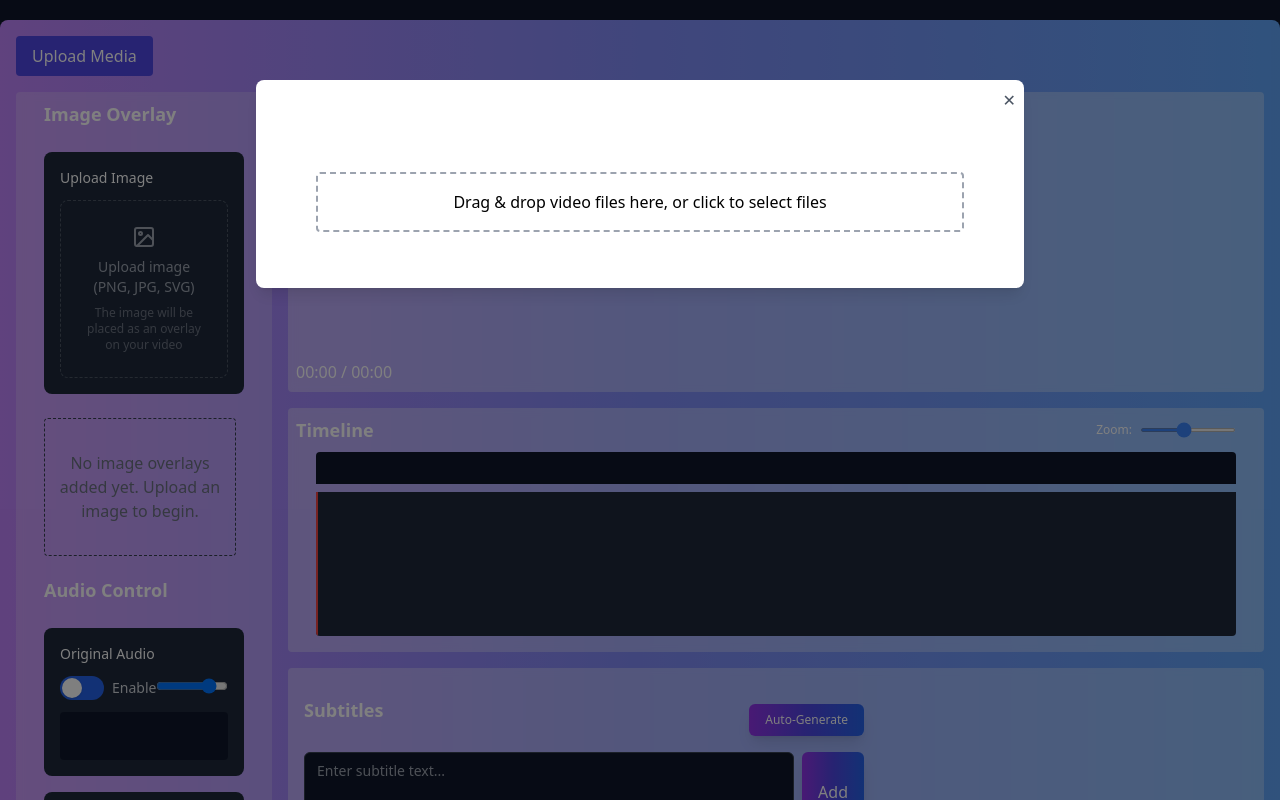
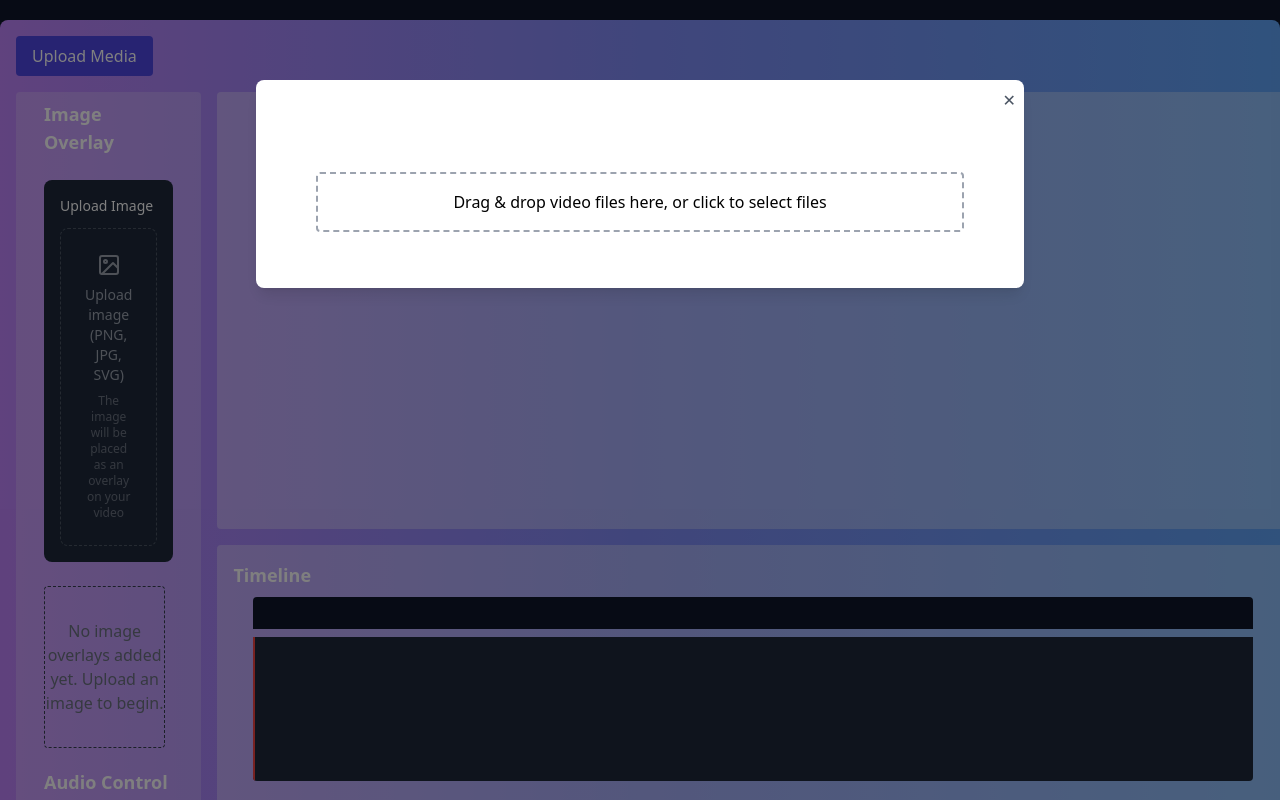
Before and after one commit to Infinity2209/Vedio-Editing-Website, a Next.js app: page / in a window 1280 px wide. Shown: the top 800 px of the page. Built offline with nearby package versions, Linux system fonts and the light colour scheme.

Commit message:
final update

```diff
--- a/app/components/video-editor/VideoEditor.tsx
+++ b/app/components/video-editor/VideoEditor.tsx
@@ -46,7 +46,7 @@ export default function VideoEditor() {
         </div>
       )}
 
-      <div className="flex flex-col h-full max-w-7xl mx-auto p-4 bg-gradient-to-r from-purple-400 via-indigo-400 to-blue-400 animate-gradient-x rounded-lg shadow-lg">
+      <div className="flex flex-col h-full max-w-8xl mx-auto p-4 bg-gradient-to-r from-purple-400 via-indigo-400 to-blue-400 animate-gradient-x rounded-lg shadow-lg">
         {/* Button to open UploadSection modal */}
         <div className="mb-4">
           <button
@@ -60,33 +60,25 @@ export default function VideoEditor() {
         {/* Main content area */}
         <div className="flex flex-1 gap-4 h-full">
           {/* Left sidebar: ImageOverlay */}
-          <aside className="w-64 bg-white bg-opacity-20 backdrop-blur-sm rounded p-2 overflow-auto gap-10">
+          <aside className="w-64 bg-white bg-opacity-20 rounded p-2 overflow-visible">
             <ImageOverlay />
             <AudioControl />
           </aside>
 
-          {/* Right main area: Preview, Timeline, and controls */}
+          {/* Right main area: Preview and Subtitles stacked */}
           <div className="flex flex-col flex-1 gap-4">
-            {/* Preview section */}
-            <main className="flex-1 bg-white bg-opacity-30 backdrop-blur-sm rounded p-2 flex flex-col">
-              <div className="flex-1 overflow-hidden rounded">
-                <Preview />
-              </div>
-
-              {/* Example usage of formatTime */}
-              <div className="text-white mt-2">
-                {formatTime(currentTime)} / {formatTime(duration)}
-              </div>
+            <main className="flex-1 bg-white bg-opacity-30 rounded p-2 flex flex-col">
+              <Preview />
             </main>
 
-            {/* Timeline section (moved from footer) */}
-            <section className="h-68 bg-white bg-opacity-30 backdrop-blur-sm rounded p-2 overflow-auto">
+            {/* Subtitles section */}
+            <section className="h-78 bg-white bg-opacity-30 rounded p-4 overflow-visible">
               <Timeline />
             </section>
 
-            {/* Bottom controls: Subtitles and AudioControl side by side */}
-            <footer className="h-70 bg-white bg-opacity-30 backdrop-blur-sm rounded p-2 overflow-auto">
-                <Subtitles />
+            {/* Bottom controls: Timeline and AudioControl side by side */}
+            <footer className="flex-1 bg-white bg-opacity-30 rounded p-2 flex flex-col overflow-visible">
+              <Subtitles />
             </footer>
           </div>
         </div>
--- a/app/components/video-editor/preview/Preview.tsx
+++ b/app/components/video-editor/preview/Preview.tsx
@@ -2,7 +2,7 @@
 
 import React, { useEffect, useRef, useState } from 'react';
 import { useSelector, useDispatch } from 'react-redux';
-import { setCurrentTime } from '../../../lib/redux/slices/videoSlice';
+import { setCurrentTime, removeVideo } from '../../../lib/redux/slices/videoSlice';
 
 // Custom hook to simulate render process with progress and completion
 function useRenderSimulation() {
@@ -41,6 +41,7 @@ export default function Preview() {
   const videoRef = useRef<HTMLVideoElement>(null);
   const { videos, currentTime } = useSelector((state: any) => state.video);
   const [isPlaying, setIsPlaying] = useState(false);
+  const [duration, setDuration] = useState(0);
 
   const { isRendering, renderProgress, renderComplete, startRender } = useRenderSimulation();
 
@@ -66,6 +67,12 @@ export default function Preview() {
     }
   };
 
+  const handleLoadedMetadata = () => {
+    if (videoRef.current) {
+      setDuration(videoRef.current.duration);
+    }
+  };
+
   const handleRender = () => {
     startRender();
   };
@@ -84,23 +91,31 @@ export default function Preview() {
   };
 
   if (!videos || videos.length === 0) {
-    return null;
+    return (
+      <div className="flex items-center justify-center h-64 text-gray-500 italic">
+        No media selected. Please select a media to preview.
+      </div>
+    );
   }
 
   const videoUrl = videos[0];
 
+  const handleRemoveMedia = () => {
+    dispatch(removeVideo(videoUrl));
+  };
+
   return (
-    <div className="relative bg-gradient-to-br from-indigo-300 via-purple-300 to-pink-300 rounded-lg overflow-hidden shadow-md ring-1 ring-indigo-400 animate-fadeIn max-h-[400px] p-4">
+    <div className="relative overflow-hidden p-2">
       <video
         ref={videoRef}
         src={videoUrl}
         className="w-full h-auto rounded-md shadow-md"
         onTimeUpdate={handleTimeUpdate}
         onEnded={() => setIsPlaying(false)}
+        onLoadedMetadata={handleLoadedMetadata}
         controls={false}
       />
-      <div className="absolute bottom-2 left-2 flex flex-col space-y-2 items-start">
-        <div className="flex space-x-2 items-center">
+      <div className="mt-2 flex flex-wrap items-center space-x-2">
         <button
           onClick={togglePlay}
           className="p-2 rounded bg-indigo-400 hover:bg-indigo-300 shadow-sm transition-transform duration-300 hover:scale-110"
@@ -131,12 +146,17 @@ export default function Preview() {
             <line x1="3" y1="21" x2="10" y2="14"></line>
           </svg>
         </button>
-        </div>
-        <div className="w-full flex items-center space-x-2">
+        <button
+          onClick={handleRemoveMedia}
+          className="p-2 rounded bg-red-500 hover:bg-red-400 shadow-sm transition-transform duration-300 hover:scale-110 text-white"
+          aria-label="Remove media"
+        >
+          Remove Media
+        </button>
         <button
           onClick={handleRender}
           disabled={isRendering}
-            className={`flex-1 p-2 rounded bg-green-500 hover:bg-green-400 shadow-sm transition-transform duration-300 hover:scale-110 text-white ${isRendering ? 'opacity-70 cursor-not-allowed' : ''}`}
+          className={`p-2 rounded bg-green-500 hover:bg-green-400 shadow-sm transition-transform duration-300 hover:scale-110 text-white ${isRendering ? 'opacity-70 cursor-not-allowed' : ''}`}
           aria-label="Render"
         >
           {isRendering ? 'Rendering...' : 'Render'}
@@ -149,16 +169,18 @@ export default function Preview() {
         >
           Download
         </button>
+        <div className="text-white font-mono text-sm ml-4 select-none">
+          {formatTime(currentTime)} / {formatTime(duration)}
+        </div>
       </div>
       {isRendering && (
-          <div className="w-full bg-gray-300 rounded h-2 overflow-hidden">
+        <div className="w-full bg-gray-300 rounded h-2 overflow-hidden mt-2">
           <div
             className="bg-green-600 h-2 transition-all duration-300"
             style={{ width: `${renderProgress}%` }}
           />
         </div>
       )}
-      </div>
     </div>
   );
 }
--- a/app/components/video-editor/timeline/Timeline.tsx
+++ b/app/components/video-editor/timeline/Timeline.tsx
@@ -7,31 +7,42 @@ import { setCurrentTime, moveClip, selectClip } from '../../../lib/redux/slices/
 import TimelineClip from './TimelineClip';
 import TimelineSubtitle from './TimelineSubtitle';
 
+function formatTime(seconds: number) {
+  if (isNaN(seconds)) return '00:00';
+
+  const date = new Date(seconds * 1000);
+  const hh = date.getUTCHours();
+  const mm = date.getUTCMinutes();
+  const ss = date.getUTCSeconds();
+
+  if (hh) {
+    return `${hh}:${mm.toString().padStart(2, '0')}:${ss.toString().padStart(2, '0')}`;
+  }
+  return `${mm}:${ss.toString().padStart(2, '0')}`;
+}
+
 export default function Timeline() {
   const dispatch = useDispatch();
   const containerRef = useRef<HTMLDivElement>(null);
   const { videoClips, currentTime, duration, selectedClipId } = useSelector((state: RootState) => state.video);
   const { subtitles } = useSelector((state: RootState) => state.subtitle);
-  const [scale, setScale] = useState(100); // pixels per second
   const [isDragging, setIsDragging] = useState(false);
 
-  // Calculate timeline width based on video duration and scale
-  const timelineWidth = duration * scale;
+  // Fixed timeline width in pixels
+  const timelineWidth = 1000;
+
+  // Calculate scale dynamically based on fixed timeline width and video duration
+  const scale = duration > 0 ? timelineWidth / duration : 100;
 
   const handleTimelineClick = (e: React.MouseEvent<HTMLDivElement>) => {
     if (!containerRef.current || !duration) return;
 
     const rect = containerRef.current.getBoundingClientRect();
     const offsetX = e.clientX - rect.left;
-    const scrollLeft = containerRef.current.scrollLeft;
-    const totalX = offsetX + scrollLeft;
 
-    const clickedTime = totalX / scale;
+    // No scrollLeft since no horizontal scrolling
+    const clickedTime = offsetX / scale;
     dispatch(setCurrentTime(Math.min(Math.max(clickedTime, 0), duration)));
-  };
-
-  const handleScaleChange = (e: React.ChangeEvent<HTMLInputElement>) => {
-    setScale(Number(e.target.value));
   };
 
   const handleMouseDown = (e: React.MouseEvent<HTMLDivElement>) => {
@@ -59,20 +70,6 @@ export default function Timeline() {
       document.removeEventListener('mousemove', handleMouseMove);
     };
   }, [isDragging]);
-
-  // Scroll to current time position
-  useEffect(() => {
-    if (containerRef.current && !isDragging) {
-      const currentPosition = currentTime * scale;
-      const containerWidth = containerRef.current.clientWidth;
-      const scrollLeft = containerRef.current.scrollLeft;
-
-      // Only scroll if current position is outside visible area
-      if (currentPosition < scrollLeft || currentPosition > scrollLeft + containerWidth - 100) {
-        containerRef.current.scrollLeft = currentPosition - containerWidth / 2;
-      }
-    }
-  }, [currentTime, scale]);
 
   // Generate time markers
   const timeMarkers = [];
@@ -103,18 +100,6 @@ export default function Timeline() {
     <div className="space-y-2 mb-2">
       <div className="flex items-center justify-between mb-2">
         <h2 className="text-lg font-semibold text-white">Timeline</h2>
-
-        <div className="flex items-center space-x-2 mr-5">
-          <span className="text-xs text-white">Zoom:</span>
-          <input
-            type="range"
-            min={20}
-            max={200}
-            value={scale}
-            onChange={handleScaleChange}
-            className="w-24 h-1 accent-blue-500"
-          />
-        </div>
       </div>
 
       <div className="relative h-8 bg-slate-900 rounded-t overflow-hidden mx-5">
@@ -125,58 +110,31 @@ export default function Timeline() {
 
       <div
         ref={containerRef}
-        className="relative h-36 bg-slate-800 rounded-b overflow-x-auto overflow-y-hidden mx-5"
+        className="relative h-36 bg-slate-800 rounded-b overflow-x-hidden overflow-y-hidden mx-5"
         onClick={handleTimelineClick}
         onMouseDown={handleMouseDown}
       >
         <div style={{ width: `${timelineWidth}px`, height: '100%' }} className="relative">
-          {/* Current time indicator */}
-          <div
-            className="absolute top-0 h-full w-0.5 bg-red-500 z-10"
-            style={{ left: `${currentTime * scale}px` }}
-          />
-
-          {/* Video clips */}
-          <div className="absolute top-0 left-0 h-14 w-full">
+          {/* Current time indicator and clips rendering would go here */}
           {videoClips.map((clip, index) => (
             <TimelineClip
               key={clip.id}
               clip={clip}
-                index={index}
+              scale={scale}
               isSelected={clip.id === selectedClipId}
               onSelect={() => onSelectClip(clip.id)}
-                moveClip={onMoveClip}
+              onMove={(toIndex) => onMoveClip(index, toIndex)}
             />
           ))}
-          </div>
-
-          {/* Subtitles */}
-          <div className="absolute top-16 left-0 h-14 w-full">
-            {subtitles.map(subtitle => (
-              <TimelineSubtitle
-                key={subtitle.id}
-                subtitle={subtitle}
-                scale={scale}
+          {subtitles.map((subtitle) => (
+            <TimelineSubtitle key={subtitle.id} subtitle={subtitle} scale={scale} />
+          ))}
+          <div
+            className="absolute top-0 h-full border-l-2 border-red-500"
+            style={{ left: currentTime * scale }}
           />
-            ))}
-          </div>
         </div>
       </div>
     </div>
   );
 }
-
-// Helper function to format time (hh:mm:ss)
-function formatTime(seconds: number) {
-  if (isNaN(seconds)) return '00:00';
-
-  const date = new Date(seconds * 1000);
-  const hh = date.getUTCHours();
-  const mm = date.getUTCMinutes();
-  const ss = date.getUTCSeconds();
-
-  if (hh) {
-    return `${hh}:${mm.toString().padStart(2, '0')}:${ss.toString().padStart(2, '0')}`;
-  }
-  return `${mm}:${ss.toString().padStart(2, '0')}`;
-}
```
Lines whose indentation alone changed are shown as unchanged.
